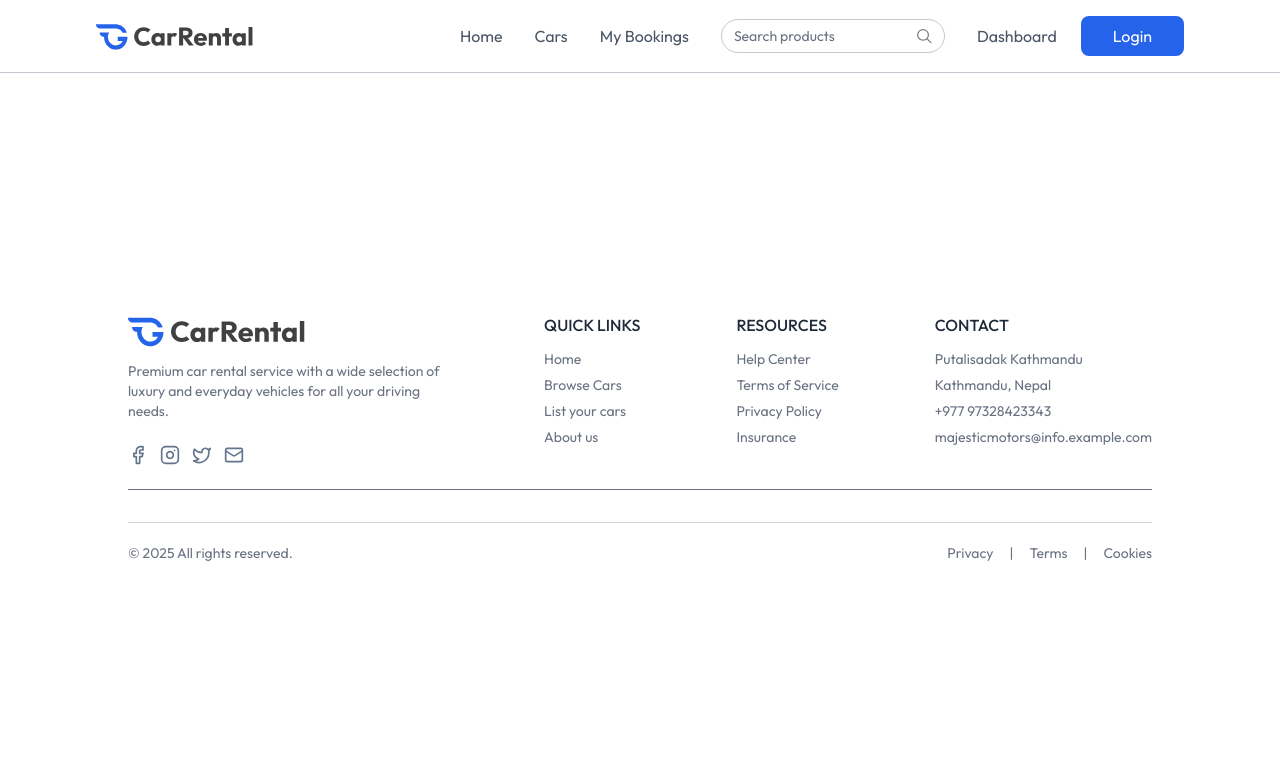
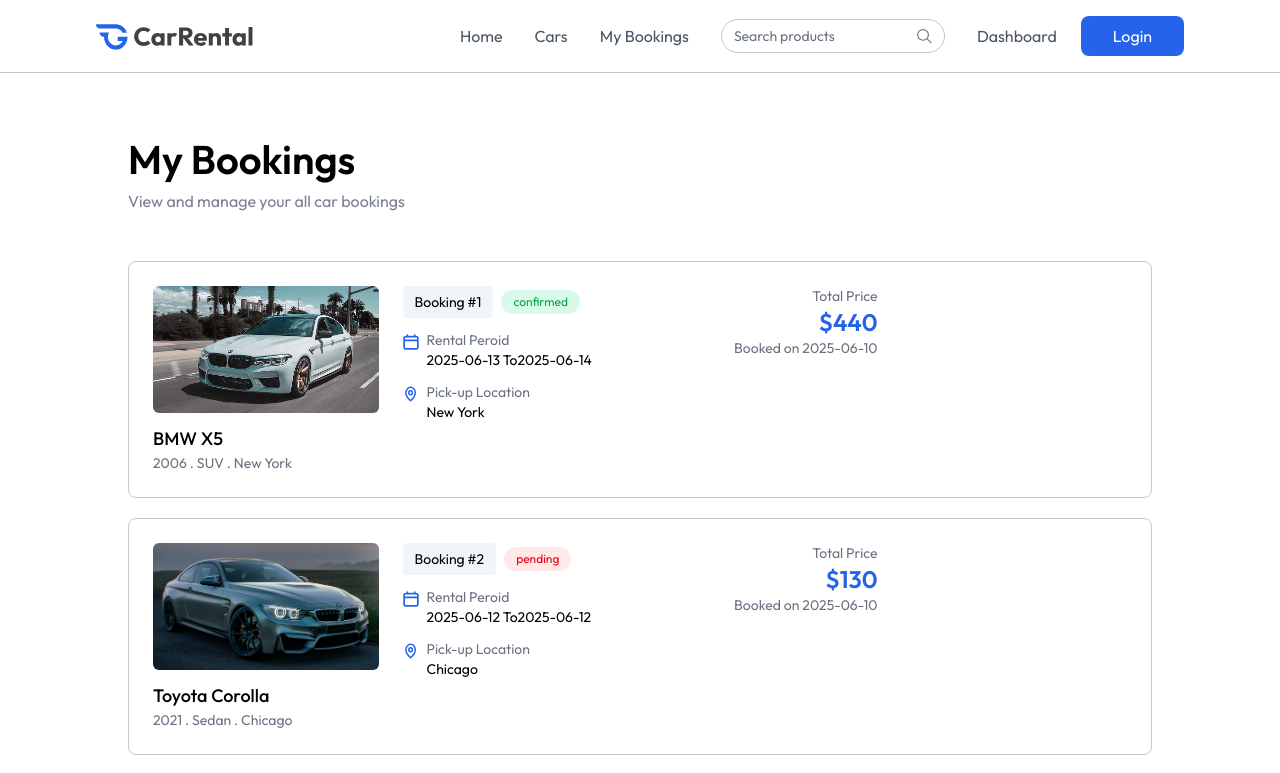
Before and after one commit to Rupak321/Car-Rental, a React (Vite) app in the folder client/: page /my-bookings in a window 1280 px wide. Shown: the top 773 px of the page. Built offline with nearby package versions, Linux system fonts and the light colour scheme.

Commit message:
My Bookings Frontend UI complete- (2.5)

```diff
--- a/client/src/pages/Cars.jsx
+++ b/client/src/pages/Cars.jsx
@@ -1,6 +1,7 @@
 import React, { useState } from "react";
 import Title from "../components/Title";
-import { assets } from "../assets/assets";
+import { assets, dummyCarData } from "../assets/assets";
+import CarCard from "../components/CarCard";
 const Cars = () => {
   const [input, setInput] = useState("");
 
@@ -25,7 +26,18 @@ const Cars = () => {
         </div>
       </div>
 
-      <div></div>
+      <div className="px-6 md:px-16 lg:px-24 xl:px-32 mt-10">
+        <p className="text-gray-500 xl:px-20 max-w-7xl mx-auto">
+          Showing {dummyCarData.length} Cars
+        </p>
+        <div className="grid grid-cols-1 sm:grid-cols-2 lg:grid-cols-3 gap-8 mt-4 xl:px-20 max-w7xl mx-auto">
+          {dummyCarData.map((car, index) => (
+            <div key={index}>
+              <CarCard car={car} />
+            </div>
+          ))}
+        </div>
+      </div>
     </div>
   );
 };
--- a/client/src/pages/MyBookings.jsx
+++ b/client/src/pages/MyBookings.jsx
@@ -1,11 +1,108 @@
-import React from 'react'
+import React, { useEffect, useState } from "react";
+import { assets, dummyMyBookingsData } from "../assets/assets";
+import Title from "../components/Title";
 
 const MyBookings = () => {
+  const [bookings, setBookings] = useState([]);
+  const currency = import.meta.env.VITE_CURRENCY;
+
+  const fetchMyBookings = async () => {
+    setBookings(dummyMyBookingsData);
+  };
+  useEffect(() => {
+    fetchMyBookings();
+  }, []);
+
   return (
-    <div>
+    <div className="px-6 md:px-16 lg:px-24 xl:px-32 2xl:px-48 mt-16 text-sm max-w-7xl">
+      <Title
+        title="My Bookings"
+        subTitle="View and manage your all car bookings"
+        align="left"
+      />
+      <div>
+        {bookings.map((booking, index) => (
+          <div
+            key={booking._id}
+            className="grid grid-cols-1 md:grid-cols-4 gap-6
+p-6 border border-borderColor rounded-lg mt-5 first:mt-12"
+          >
+            {/* Car Image + Info */}
 
+            <div className="md:col-span-1">
+              <div className="rounded-md overflow-hidden mb-3">
+                <img
+                  src={booking.car.image}
+                  alt=""
+                  className="w-full h-auto aspect-video object-cover"
+                />
+              </div>
+              <p className="text-lg font-medium mt-2">
+                {booking.car.brand} {booking.car.model}
+              </p>
+              <p className="text-gray-500">
+                {booking.car.year} . {booking.car.category} .{" "}
+                {booking.car.location}{" "}
+              </p>
+            </div>
+            {/* Booking info */}
+            <div className="md-col-span-2">
+              <div className="flex items-center gap-2">
+                <p className="px-3 py-1.5 bg-light rounded">
+                  Booking #{index + 1}
+                </p>
+                <p
+                  className={`px-3 py-1 text-xs rounded-full ${
+                    booking.status === `confirmed`
+                      ? `bg-green-400/15 text-green-600`
+                      : `bg-red-400/15 text-red-600`
+                  }`}
+                >
+                  {booking.status}
+                </p>
+              </div>
+              <div className="flex items-start gap-2 mt-3">
+                <img
+                  src={assets.calendar_icon_colored}
+                  alt=""
+                  className="w-4 h-4 mt-1"
+                />
+                <div>
+                  <p className="text-gray-500"> Rental Peroid</p>
+                  <p>
+                    {booking.pickupDate.split("T")[0]} To
+                    {booking.returnDate.split("T")[0]}
+                  </p>
+                </div>
+              </div>
+              <div className="flex items-start gap-2 mt-3">
+                <img
+                  src={assets.location_icon_colored}
+                  alt=""
+                  className="w-4 h-4 mt-1"
+                />
+                <div>
+                  <p className="text-gray-500"> Pick-up Location</p>
+                  <p>{booking.car.location}</p>
+                </div>
+              </div>
+            </div>
+            {/* Price */}
+            <div className="md:col-span-1 flex flex-col justify-between gap-6">
+              <div className="text-sm text-gray-500 text-right">
+                <p>Total Price</p>
+                <h1 className="text-2xl font-semibold text-primary">
+                  {currency}
+                  {booking.price}
+                </h1>
+                <p>Booked on {booking.createdAt.split("T")[0]}</p>
+              </div>
+            </div>
+          </div>
+        ))}
+      </div>
     </div>
-  )
-}
+  );
+};
 
-export default MyBookings
+export default MyBookings;
```
